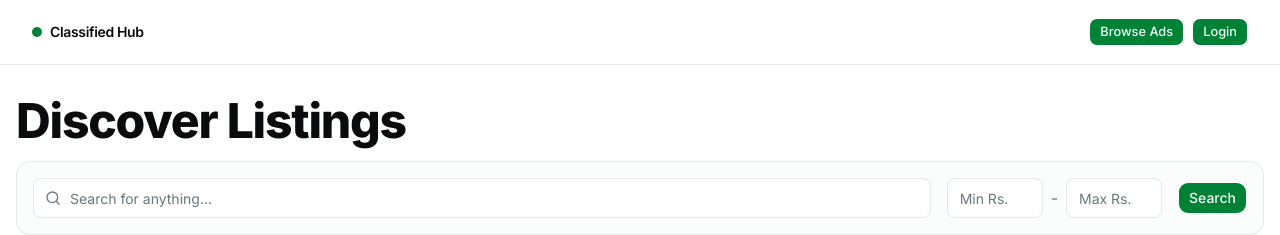
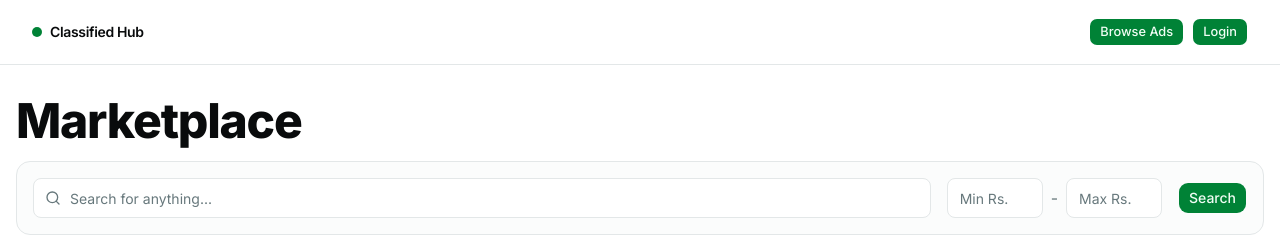
Before and after one commit to osca16/fullstack_assigment_blicq, a Next.js app: page /search in a window 1280 px wide. Shown: the top 235 px of the page. Built offline with nearby package versions, Linux system fonts and the light colour scheme; no server answers; the database is empty.

Commit message:
Ui changes

```diff
--- a/src/app/(admin)/moderator/page.tsx
+++ b/src/app/(admin)/moderator/page.tsx
@@ -27,7 +27,7 @@ export default async function ModeratorPage() {
 
 	return (
 		<div className="min-h-screen bg-linear-to-b from-background via-emerald-50/40 to-background">
-			<Header />
+			<Header activePath="/moderator" />
 			<main className="mx-auto w-full max-w-7xl space-y-6 px-4 py-8 sm:px-6 lg:px-8">
 				<div className="flex flex-wrap items-start justify-between gap-3">
 					<div>
--- a/src/app/(public)/search/page.tsx
+++ b/src/app/(public)/search/page.tsx
@@ -6,9 +6,9 @@ import Header from "@/src/components/shared/Header"
 import Footer from "@/src/components/shared/Footer"
 
 export default async function PublicSearchPage({
-  searchParams,
+	searchParams,
 }: {
-  searchParams: Promise<{ [key: string]: string | string[] | undefined }>
+	searchParams: Promise<{ [key: string]: string | string[] | undefined }>
 }) {
 	const params = await searchParams;
 
@@ -36,7 +36,7 @@ export default async function PublicSearchPage({
 			<main className="flex-1 container mx-auto px-4 py-8">
 				<div className="mb-8">
 					<h1 className="text-4xl font-extrabold tracking-tight lg:text-5xl mb-4 text-foreground">
-						Discover Listings
+						Marketplace
 					</h1>
 					<SearchBar />
 				</div>
@@ -59,7 +59,7 @@ export default async function PublicSearchPage({
 						) : (
 							<div className="grid grid-cols-1 md:grid-cols-2 xl:grid-cols-3 gap-6">
 								{ads.map((ad) => (
-									<AdCard key={ad.id} ad={{...ad, price: Number(ad.price)}} />
+									<AdCard key={ad.id} ad={{ ...ad, price: Number(ad.price) }} />
 								))}
 							</div>
 						)}
--- a/src/components/shared/Header.tsx
+++ b/src/components/shared/Header.tsx
@@ -14,8 +14,8 @@ export default async function Header({ activePath }: HeaderProps) {
     const role = session?.user?.role  // "USER" | "MODERATOR" | undefined
 
     const isModerator = role === "MODERATOR"
-    const isUser      = role === "USER"
-    const isGuest     = !session?.user
+    const isUser = role === "USER"
+    const isGuest = !session?.user
 
     /** Returns "default" variant when this path is active, otherwise "ghost". */
     function navVariant(path: string): "default" | "ghost" {
@@ -71,8 +71,8 @@ export default async function Header({ activePath }: HeaderProps) {
                     {/* ── MODERATOR ── Dashboard + Sign out only */}
                     {isModerator && (
                         <>
-                            <Button asChild variant="ghost" size="sm">
-                                <Link href="/moderator/pending" prefetch={false}>Dashboard</Link>
+                            <Button asChild variant={navVariant("/moderator")} size="sm">
+                                <Link href="/moderator" prefetch={false}>Moderator Dashboard</Link>
                             </Button>
                             <form action={logout}>
                                 <Button type="submit" variant="outline" size="sm">
```
